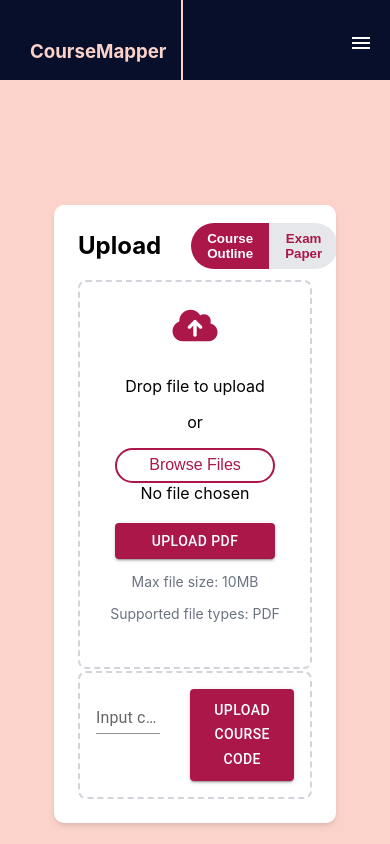
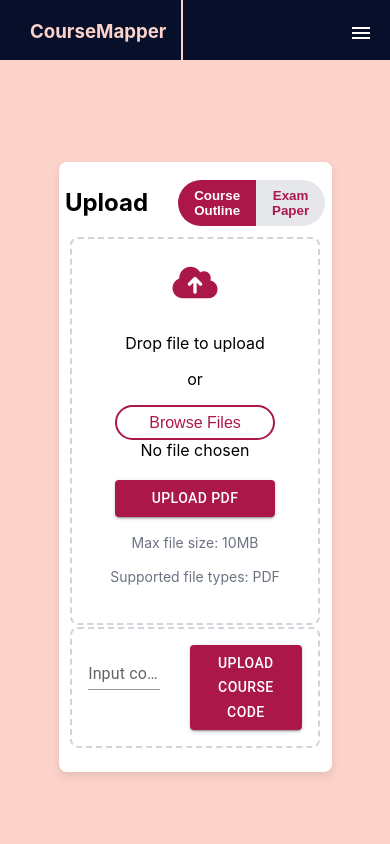
Before and after one commit to NingxiaoYYANG/COMP3900_course_outline_mapping, a React (Create React App) app in the folder frontend/: page / in a window 390 px wide. Built offline with nearby package versions, Linux system fonts and the light colour scheme.

Commit message:
restructured content for responsiveness

```diff
--- a/frontend/src/App.js
+++ b/frontend/src/App.js
@@ -23,7 +23,9 @@ function App() {
   return (
     <Router>
       <div className='app-container'>
-        <Navigation />
+        <div className='app-nav' style={{zIndex: '1'}}>
+          <Navigation />
+        </div>
         <div className='app-content'>
           <Routing />
         </div>
--- a/frontend/src/components/CourseOutlines.js
+++ b/frontend/src/components/CourseOutlines.js
@@ -138,9 +138,8 @@ function CourseOutlines() {
   });
 
   return (
-    <div>
+    <div className='courseoutline-wrapper'>
       <div className='courseoutline-container'>
-        <div className="coursecontent">
           <div className='course-title-content'>
             <div className='course-title'>Course Outlines</div>
             <div className='filter-button-container'>
@@ -274,7 +273,6 @@ function CourseOutlines() {
               </div>
             ))}
           </div>
-        </div>
       </div>
     </div>
   );
--- a/frontend/src/components/UploadCourse.js
+++ b/frontend/src/components/UploadCourse.js
@@ -180,6 +180,7 @@ function UploadCourse() {
   }
 
   return (
+    <div className='upload-wrapper'>
       <div className="container">
         <div className="container_inner">
           <div style={{ display: 'flex', alignItems:'center', marginTop: '-15px'}}>
@@ -275,6 +276,7 @@ function UploadCourse() {
           )}
         </div>
       </div>
+    </div>
   )
 }
 
--- a/frontend/src/components/styles/courseoutlines.css
+++ b/frontend/src/components/styles/courseoutlines.css
@@ -1,21 +1,20 @@
-.courseoutline-container {
+.courseoutline-wrapper {
   display: flex;
   justify-content: center;
   align-items: center;
-  /* background-color: green; */
-  height: 90vh;
-  min-height: 500px;
+  min-height: 100vh;
+  padding-top: 90px;
+  box-sizing: border-box;
 }
 
-.coursecontent {
+.courseoutline-container {
   background-color: white;
-  padding: 20px;
+  box-shadow: 0 4px 8px rgba(0, 0, 0, 0.1);
   border-radius: 8px;
-  width: 80%;
-  height: 90%;
-  display: flex;
-  flex-direction: column;
-  box-shadow: 0 2px 4px 0 rgba(0, 0, 0, 0.1), 0 3px 10px 0 rgba(0, 0, 0, 0.05);
+  padding: 1.5rem;
+  width: 90%;
+  box-sizing: border-box;
+  min-height: 570px;
 }
 
 .course-title {
@@ -27,15 +26,17 @@
 
 .course-horizontalline {
   border-bottom: 2px solid #FCD3CA;
-  width: 100%;
-  padding:  5px 20px;
-  margin-left: -20px;
+  width: calc(100% + 3rem);
+  margin: 0 -1.5rem;
+  box-sizing: content-box;
+  padding-top: 10px;
 }
 
 .course-title-content {
   display: flex;
   justify-content: space-between;
   align-items: center;
+  width: 100%;
 }
 
 .courseoutline-selection {
@@ -84,6 +85,15 @@
   display: flex;
   position: relative;
   width: 100%;
+}
+
+/* Media query for smaller viewports */
+@media (max-height: 600px) {
+  .courseoutline-wrapper {
+    align-items: flex-start;
+    padding-top: 100px;
+    padding-bottom: 30px;
+  }
 }
 
 /* Extra small devices (phones, 600px and down) */
--- a/frontend/src/components/styles/navigation.css
+++ b/frontend/src/components/styles/navigation.css
@@ -1,10 +1,10 @@
 .navigation-container {
   background-color: #070F2B;
-  height: 110px;
+  height: 90px;
   color: #FCD3CA;
   display: flex;
   flex-direction: row;
-  position: relative;
+  position: absolute;
   width: 100%;
 }
 
@@ -24,7 +24,7 @@
 
 .vertical-line {
   border-left: 2px solid #FCD3CA;
-  height: 110px;
+  height: 90px;
   margin-bottom: -17px;
   padding-right: 40px;
 }
@@ -51,6 +51,7 @@
 .burger-navigation {
   position: absolute;
   width: 90vw;
+  margin-bottom: -10px;
 }
 
 .burger-navigation-list-item {
@@ -65,10 +66,10 @@
 /* Extra small devices (phones, 600px and down) */
 @media only screen and (max-width: 600px) {
   .navigation-container {
-    height: 80px;
+    height: 60px;
   }
   .vertical-line {
-    height: 80px;
+    height: 60px;
   }
   .burger-navigation {
     display: block;
--- a/frontend/src/components/styles/uploadcourse.css
+++ b/frontend/src/components/styles/uploadcourse.css
@@ -1,26 +1,27 @@
+.upload-wrapper {
+  display: flex;
+  justify-content: center;
+  align-items: center;
+  min-height: 100vh;
+  padding-top: 90px;
+  box-sizing: border-box;
+}
+
 .container {
-  margin-top: 6rem;
+  background-color: white;
+  box-shadow: 0 4px 8px rgba(0, 0, 0, 0.1);
+  border-radius: 8px;
+  padding: 1.5rem;
+  max-width: 600px;
+  width: 70%;
+  box-sizing: border-box;
+  min-height: 570px;
+}
+
+.container_inner {
   display: flex;
   flex-direction: column;
   align-items: center;
-  padding-bottom: 20px;
-  height: 80vh;
-  justify-content: center;
-}
-
-.container_inner {
-  background-color: #FFFFFF;
-  border-radius: 10px;
-  padding: 1.5rem;
-  box-shadow: 0 4px 6px -1px rgba(0, 0, 0, 0.1), 0 2px 4px -1px rgba(0, 0, 0, 0.06);
-  min-width: 200px;
-  width: 60vw;
-  max-width: 600px;
-  min-height: 570px; /* Fixed height */
-  max-height: 1000px;
-  display: flex;
-  flex-direction: column;
-  overflow: auto; /* Ensure content is scrollable if it overflows */
 }
 
 h1 {
@@ -71,7 +72,7 @@ h1 {
   border-radius: 0.5rem;
   border: 2px dashed #D1D5DB;
   text-align: center;
-  max-width: 100%;
+  width: 95%;
   margin-top: 2px;
   flex-grow: 1;
 }
@@ -88,9 +89,9 @@ p {
 }
 
 .max_size_label {
-  /* margin-top: 1rem;  */
+  margin-top: 1rem;
   font-size: 0.875rem;
-  /* line-height: 1.25rem;  */
+  line-height: 1.25rem;
   color: #6B7280;
   margin-bottom: 0;
 }
@@ -109,7 +110,7 @@ p {
   position: relative;
   width: 100%;
   height: 100px;
-  /* border: 2px dashed #D1D5DB; */
+  border: 2px dashed #D1D5DB;
   display: flex;
   align-items: center;
   justify-content: center;
@@ -136,3 +137,13 @@ p {
   margin-top: 0.5rem;
   color: #6B7280;
 }
+
+
+/* Media query for smaller viewports */
+@media (max-height: 600px) {
+  .upload-wrapper {
+    align-items: flex-start;
+    padding-top: 110px;
+    padding-bottom: 30px;
+  }
+}
```
Lines whose indentation alone changed are shown as unchanged.
